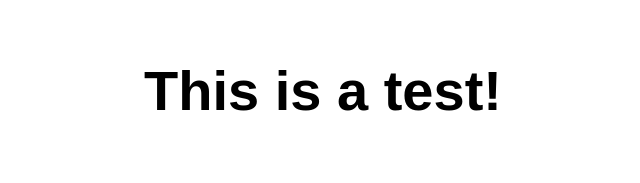
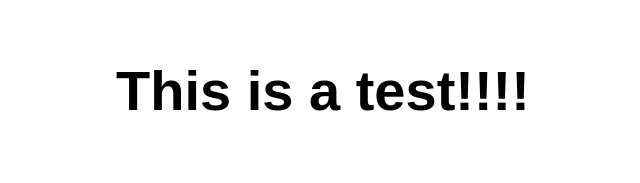
Before and after one commit to jsh3w/my-first-static-web-app, a website: page src/index.html in a window 1280 px wide. Shown: the whole page, without its empty margins (317-957 px from the left). Drawn offline with Linux system fonts and the light colour scheme.

Commit message:
commit this thx

```diff
--- a/src/index.html
+++ b/src/index.html
@@ -10,7 +10,7 @@
 
 <body>
   <main>
-    <h1>This is a test!</h1>
+    <h1>This is a test!!!!</h1>
   </main>
 </body>
 
```
